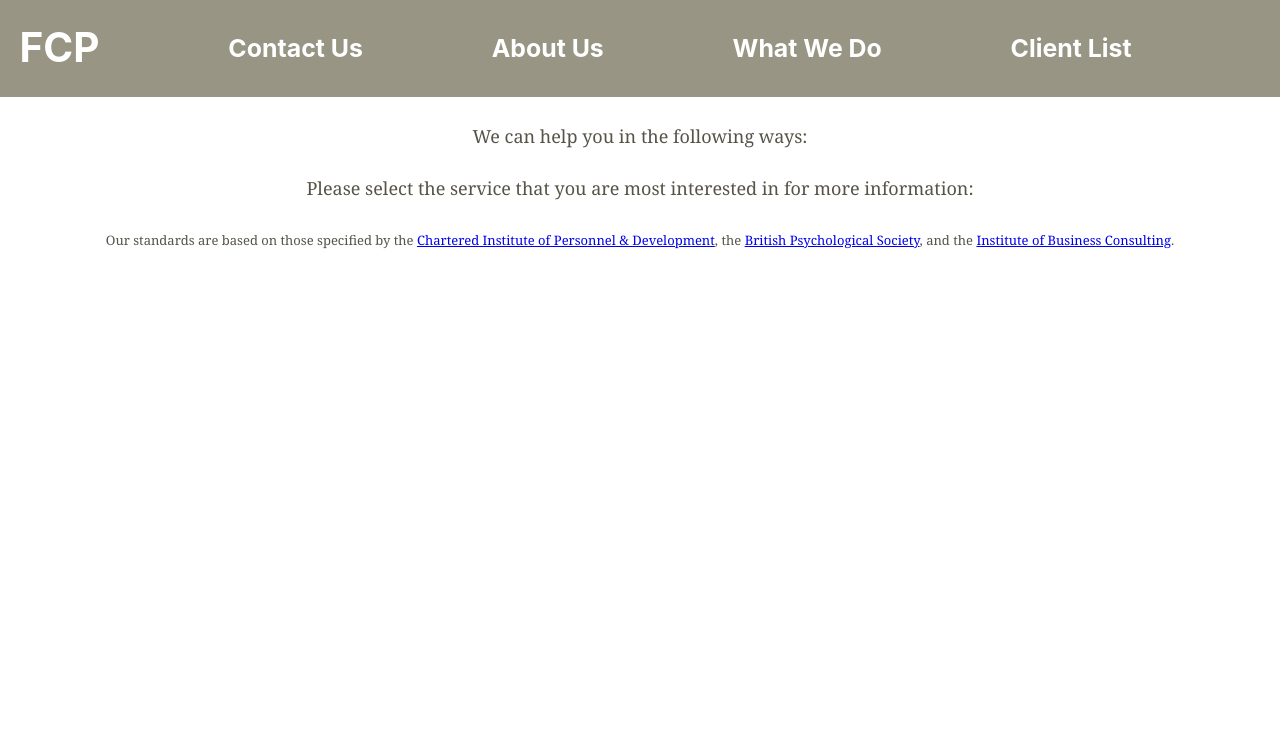
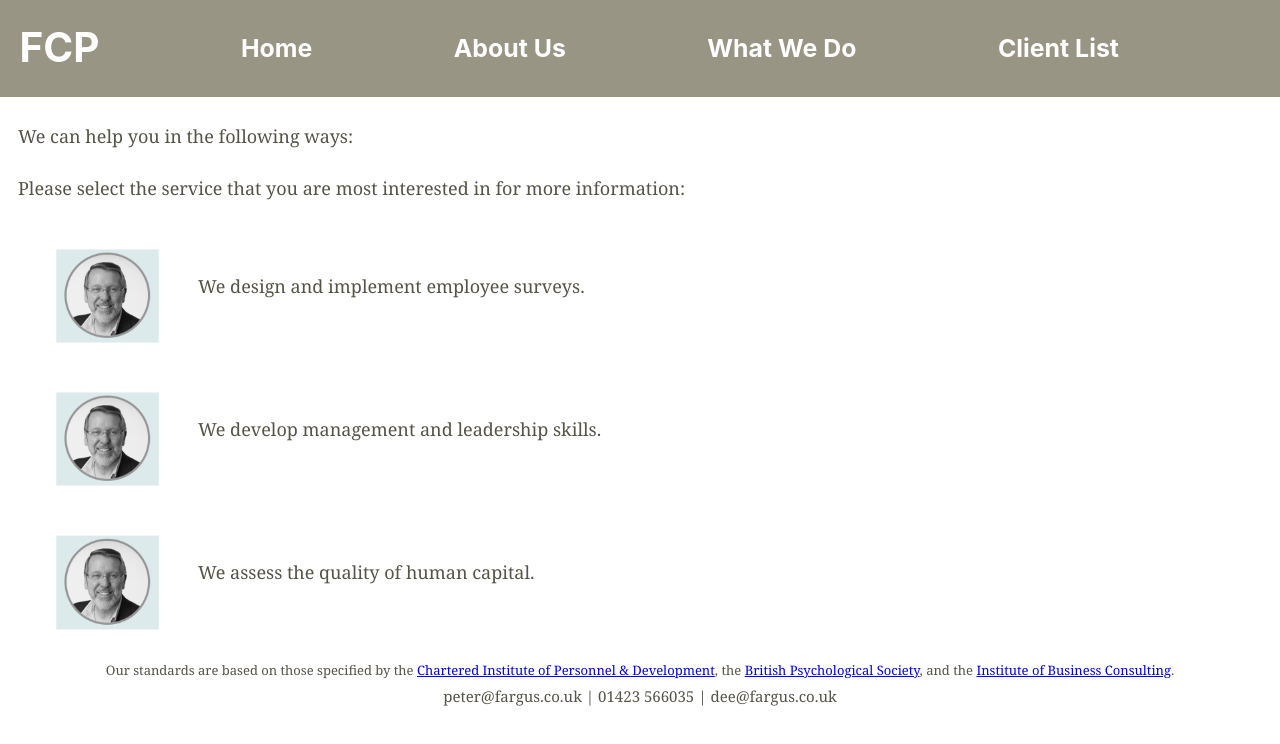
Before and after one commit to nikkifargus/fargus, a Gatsby site: page /what-we-do in a window 1280 px wide. Built offline with nearby package versions, Linux system fonts and the light colour scheme; Gatsby itself is replaced by a stand-in of ours.

Commit message:
started adding content to what we do page

```diff
--- a/src/components/header.js
+++ b/src/components/header.js
@@ -36,13 +36,13 @@ const Header = () => (
       style={{ margin: 0, maxWidth: 960, }}
       >
         <Link
-          to="/contact-us/"
+          to="/"
           style={{
             color: `white`,
             textDecoration: `none`,
           }}
         >
-          Contact Us
+          Home
         </Link>
       </h3>
       <h3
--- a/src/components/layout.js
+++ b/src/components/layout.js
@@ -8,7 +8,6 @@ const Layout = ({ children }) => (
   <Header/>
   <div
     style={{
-      textAlign: 'center',
       paddingLeft: `1rem`,
       paddingRight: `1rem`,
       flex: 1,
@@ -18,6 +17,7 @@ const Layout = ({ children }) => (
   </div>
     <footer>
       <p style={{fontSize: 13, marginBottom: 0, textAlign: 'center', color: `#565347`}}> Our standards are based on those specified by the <a href="https://www.cipd.co.uk/">Chartered Institute of Personnel & Development</a>, the <a href="http://www.bps.org.uk/">British Psychological Society</a>, and the <a href="http://www.ibconsulting.org.uk/">Institute of Business Consulting</a>.</p>
+      <p style={{fontSize: 15, marginBottom: 0, textAlign: 'center', color: `#565347`}}>peter@fargus.co.uk | 01423 566035 | dee@fargus.co.uk</p>
     </footer>
 
   </div>
--- a/src/pages/index.js
+++ b/src/pages/index.js
@@ -10,7 +10,7 @@ const IndexPage = () => (
     <div style={{ maxWidth: `300px`, margin: '0 auto' }}>
       <Image />
     </div>
-    <div>
+    <div style={{ textAlign: 'center' }}>
     <FCPText> Managing Motivation in Business </FCPText>
     <FCPText> The Fargus Consulting Partnership (FCP) is a family business. We specialise in measuring and improving motivation in business. Our approach is detailed in our Executive Briefing entitled Measuring and Improving Employee Motivation available here. </FCPText>
     </div>
--- a/src/pages/what-we-do.js
+++ b/src/pages/what-we-do.js
@@ -1,6 +1,6 @@
 import React from 'react'
 import { Link } from 'gatsby'
-
+import peterFargus from "../images/peterFargus.jpeg";
 import Layout from '../components/layout'
 import SEO from '../components/seo'
 import FCPText from '../components/FCPText'
@@ -14,6 +14,47 @@ const ThirdPage = () => (
     <FCPText>
       Please select the service that you are most interested in for more information:
     </FCPText>
+    <div>
+      <div style={{
+        display: 'flex',
+        flexDirection: 'row',
+      }}>
+        <div style={{ width: '10rem', padding:'0.25rem' }}>
+          <img style={{marginBottom: 0}} alt="logo" src={peterFargus}/>
+        </div>
+        <div style={{ margin: 'auto 0' }}>
+          <FCPText>
+            We design and implement employee surveys.
+          </FCPText>
+        </div>
+      </div>
+      <div style={{
+        display: 'flex',
+        flexDirection: 'row',
+      }}>
+        <div style={{ width: '10rem', padding:'0.25rem' }}>
+          <img style={{marginBottom: 0}} alt="logo" src={peterFargus}/>
+        </div>
+        <div style={{ margin: 'auto 0' }}>
+          <FCPText>
+            We develop management and leadership skills.
+          </FCPText>
+        </div>
+      </div>
+      <div style={{
+        display: 'flex',
+        flexDirection: 'row',
+      }}>
+        <div style={{ width: '10rem', padding:'0.25rem' }}>
+          <img style={{marginBottom: 0}} alt="logo" src={peterFargus}/>
+        </div>
+        <div style={{ margin: 'auto 0' }}>
+          <FCPText>
+            We assess the quality of human capital.
+          </FCPText>
+        </div>
+      </div>
+    </div>
   </Layout>
 )
 
```
Also changed, not shown: src/pages/about-us.js (+16 -11 lines), src/images/deeFargus.jpeg (added), src/images/peterFargus.jpeg (added).
